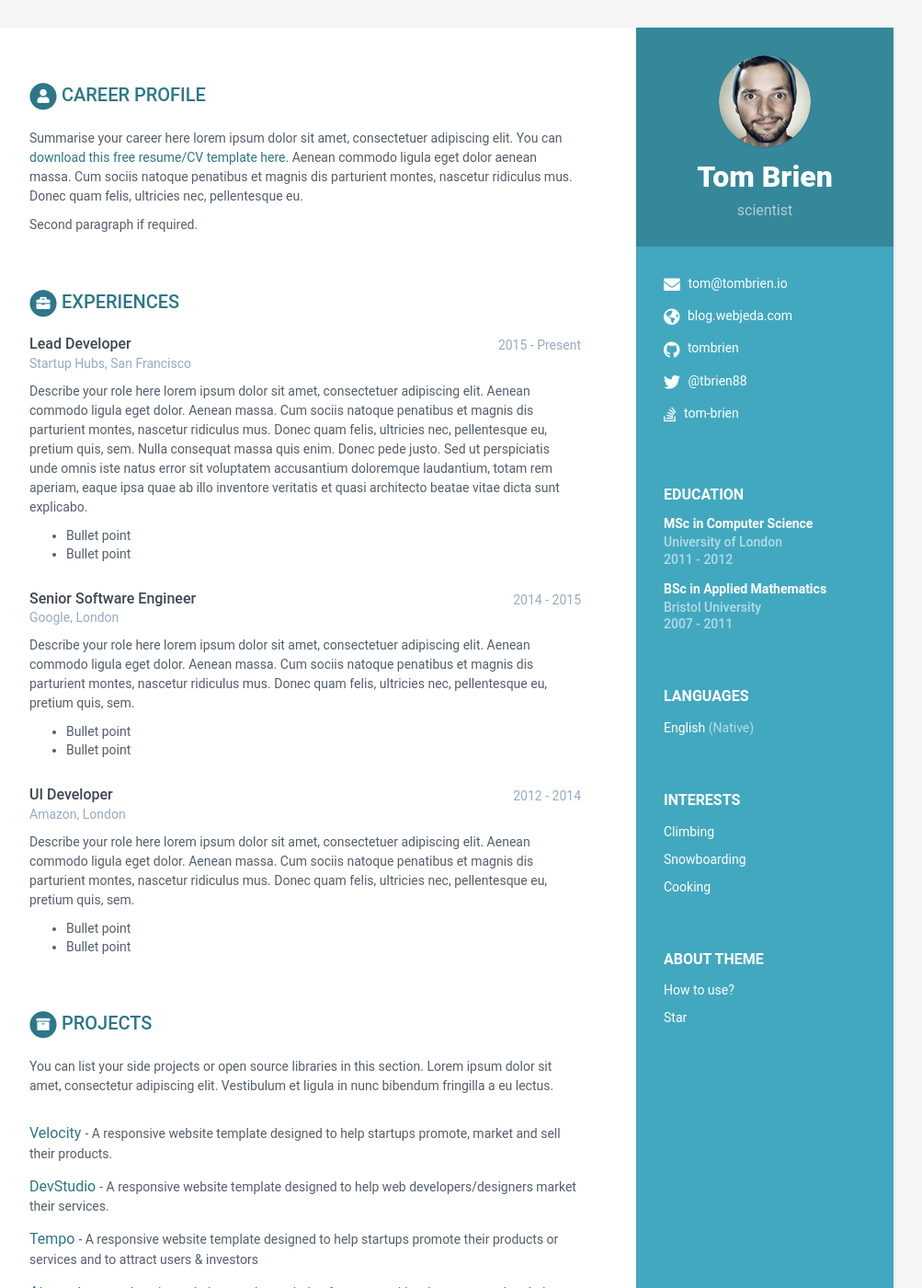
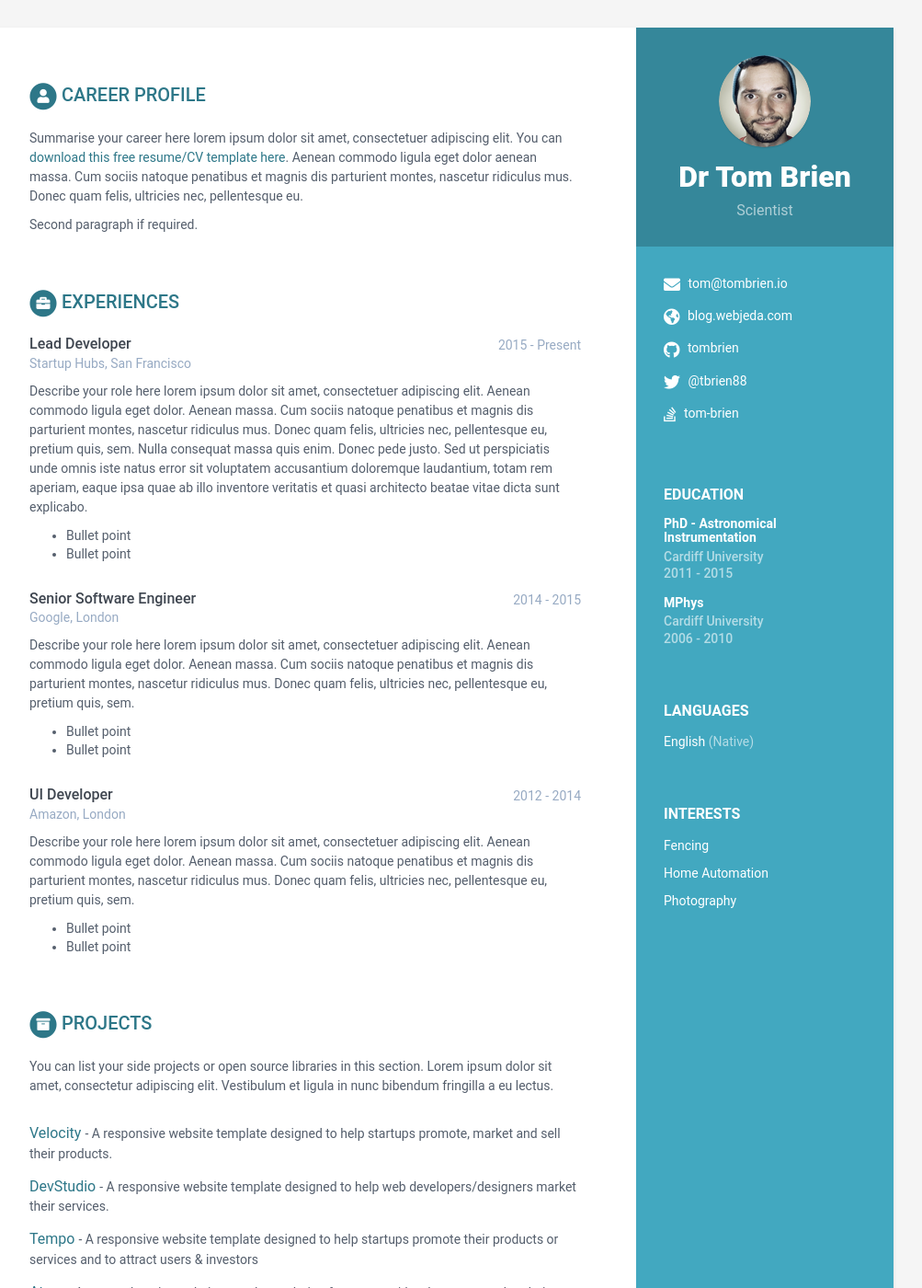
Before and after one commit to TomBrien/Netlify-CV, a Jekyll site: the page built from index.html, in a window 1280 px wide and 1400 px high. Shown: the whole window at 92% size, without its empty margins (168-1171 px from the left). Built offline with Jekyll 4.4.1, drawn with Linux system fonts in a browser that asks for light colours.

Commit message:
More updates to config

```diff
--- a/_data/data.yml
+++ b/_data/data.yml
@@ -3,12 +3,12 @@
 #
 
 sidebar:
-    about: True # set to False or comment line if you want to remove the "how to use?" in the sidebar
+    about: False # set to False or comment line if you want to remove the "how to use?" in the sidebar
     education: True # set to False if you want education in main section instead of in sidebar
 
     # Profile information
-    name: Tom Brien
-    tagline: scientist
+    name: Dr Tom Brien
+    tagline: Scientist
     avatar: profile.png  #place a 100x100 picture inside /assets/images/ folder and provide the name of the file below
 
     # Sidebar links
@@ -28,15 +28,14 @@ sidebar:
       - idiom: English
         level: Native
 
-
     interests:
-      - item: Climbing
+      - item: Fencing
         link:
 
-      - item: Snowboarding
+      - item: Home Automation
         link:
 
-      - item: Cooking
+      - item: Photography
         link:
 
 career-profile:
@@ -51,9 +50,9 @@ career-profile:
       Second paragraph if required.
 
 education:
-    - degree: MSc in Computer Science
-      university: University of London
-      time: 2011 - 2012
+    - degree: PhD - Astronomical Instrumentation
+      university: Cardiff University
+      time: 2011 - 2015
       details: |
         Describe your study here lorem ipsum dolor sit amet, consectetuer
         adipiscing elit. Aenean commodo ligula eget dolor. Aenean massa. Cum
@@ -64,9 +63,9 @@ education:
           - Bullet point
           - Bullet point
 
-    - degree: BSc in Applied Mathematics
-      university: Bristol University
-      time: 2007 - 2011
+    - degree: MPhys
+      university: Cardiff University
+      time: 2006 - 2010
       details: |
         Describe your study here lorem ipsum dolor sit amet, consectetuer
         adipiscing elit. Aenean commodo ligula eget dolor. Aenean massa. Cum
```
